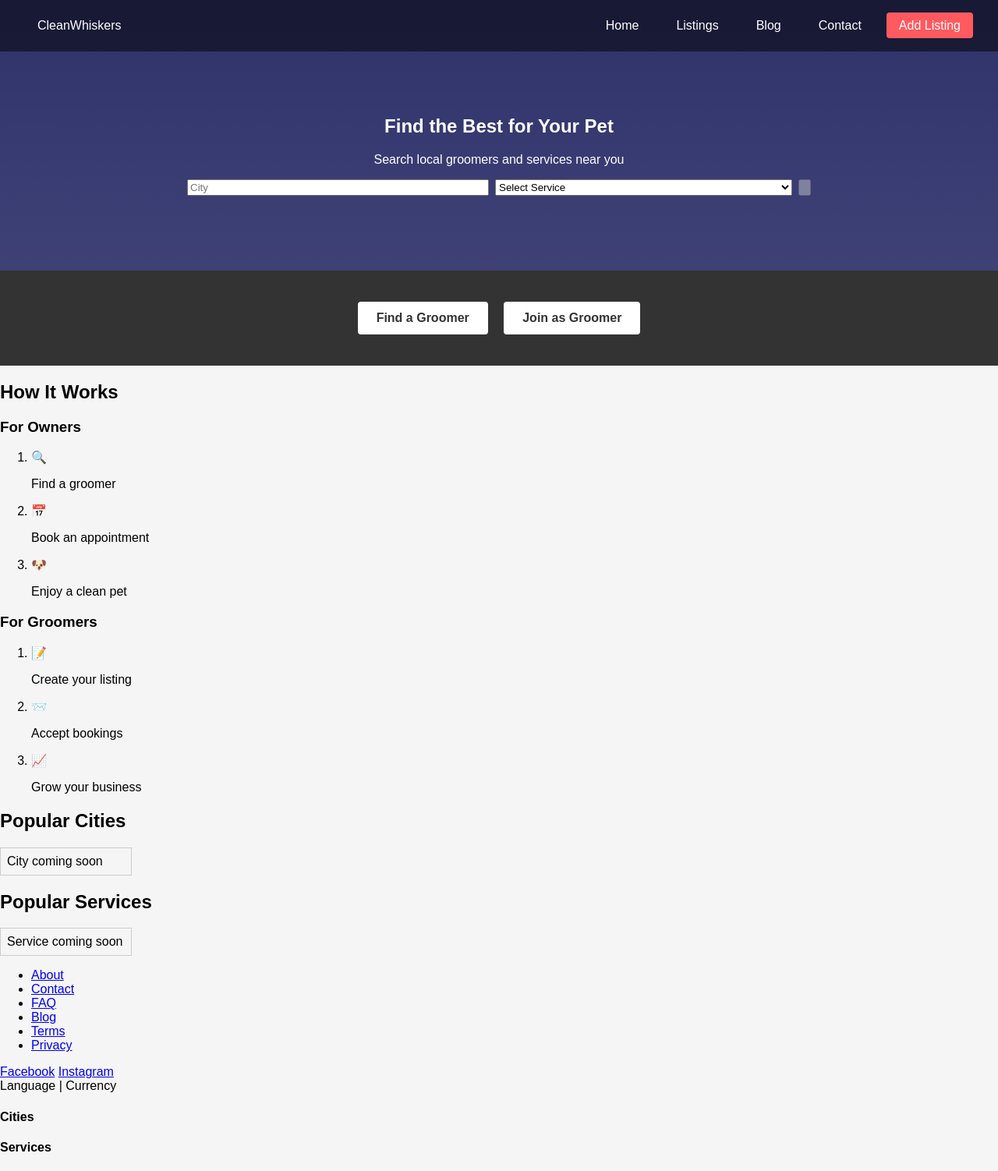
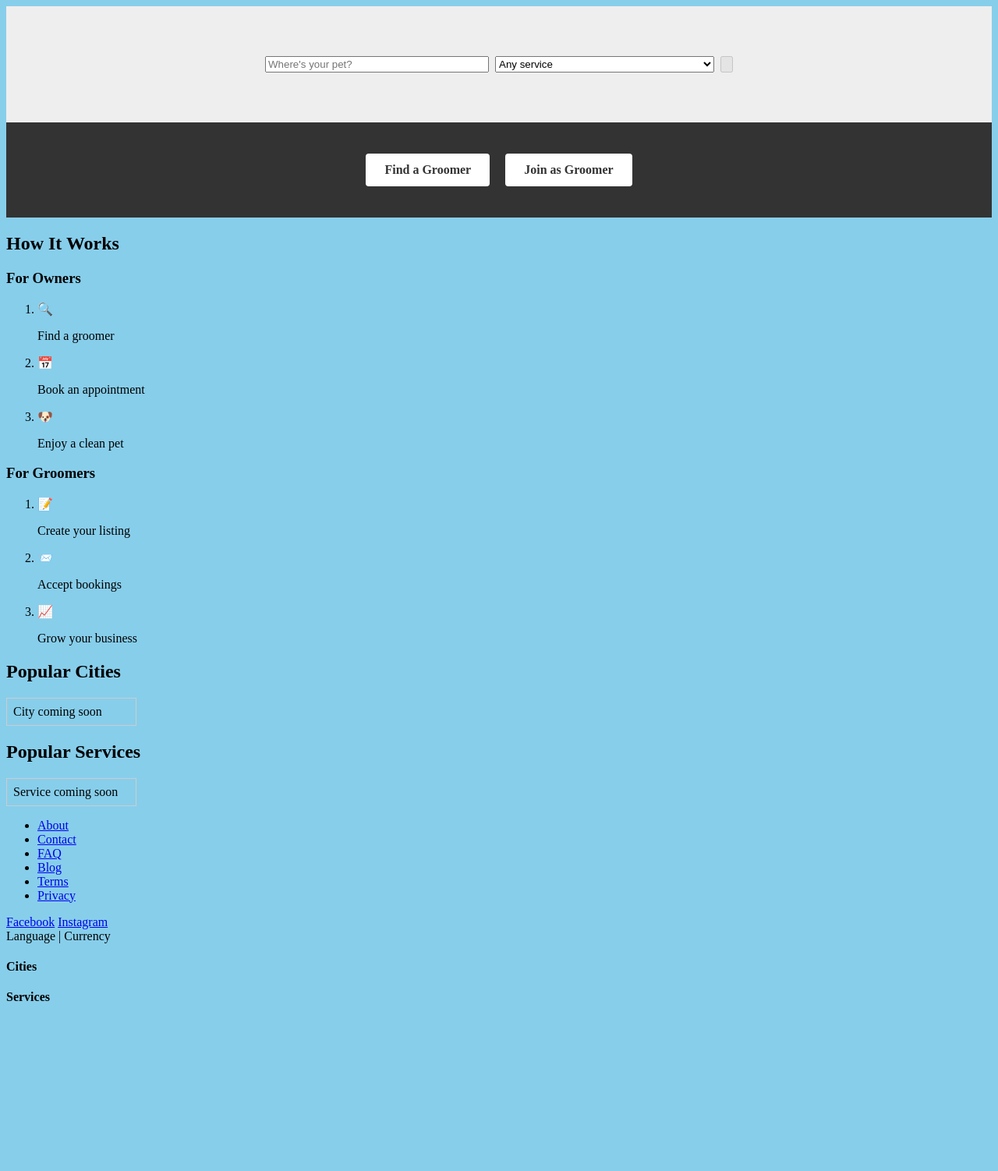
Before and after one commit to DesireOn/cleanwhiskers, a Symfony app: template templates/home/index.html.twig in a window 1280 px wide. Shown: the whole page at 78% size. After the commit the page ends 1284 px from the top, so only its background shows below. Run offline with Twig, Linux system fonts and the light colour scheme; the template is opened without the code that fills it, so the values that code supplies are empty; style sheets or scripts are compiled from the project's sources; some libraries are stand-ins or nearby versions.

Commit message:
Revert "feat: redesign homepage hero and navigation"

```diff
--- a/assets/styles/app.css
+++ b/assets/styles/app.css
@@ -1,70 +1,21 @@
 body {
-    margin: 0;
-    font-family: Arial, sans-serif;
-    background-color: #f5f5f5;
+    background-color: skyblue;
 }
-
-.site-header {
-    position: absolute;
-    top: 0;
-    left: 0;
-    width: 100%;
-    z-index: 10;
-    background: rgba(0, 0, 0, 0.5);
-}
-
-.main-nav {
-    display: flex;
-    justify-content: space-between;
-    align-items: center;
-    padding: 1rem 2rem;
-}
-
-.main-nav ul {
-    list-style: none;
-    display: flex;
-    gap: 1rem;
-    margin: 0;
-    padding: 0;
-}
-
-.main-nav a {
-    color: #fff;
-    text-decoration: none;
-    padding: 0.5rem 1rem;
-}
-
-.main-nav .nav-cta a {
-    background: #ff5a5f;
-    border-radius: 4px;
-}
-
 .hero {
-    position: relative;
-    background: url('/images/hero.svg') center/cover no-repeat;
-    color: #fff;
-    padding: 8rem 1rem 4rem;
-    text-align: center;
-}
-
-.hero-overlay {
-    position: absolute;
-    inset: 0;
-    background: rgba(0, 0, 0, 0.5);
+    background: #eee no-repeat center/cover;
+    padding: 4rem 1rem;
 }
 
 .hero-content {
-    position: relative;
-    z-index: 1;
-    max-width: 800px;
+    max-width: 600px;
     margin: 0 auto;
+    text-align: center;
 }
 
 .search-form {
     display: flex;
     flex-direction: column;
     gap: 0.5rem;
-    margin-top: 1rem;
 }
 
 @media (min-width: 600px) {
@@ -76,26 +27,6 @@ body {
     .search-form select {
         flex: 1;
     }
-}
-
-.hero-menu {
-    list-style: none;
-    display: flex;
-    flex-wrap: wrap;
-    justify-content: center;
-    gap: 0.5rem;
-    margin: 1rem 0;
-    padding: 0;
-}
-
-.hero-menu a {
-    display: block;
-    padding: 0.5rem 1rem;
-    background: rgba(255, 255, 255, 0.2);
-    border-radius: 20px;
-    color: #fff;
-    text-decoration: none;
-    font-size: 0.875rem;
 }
 
 .cta-banner {
--- a/templates/base.html.twig
+++ b/templates/base.html.twig
@@ -17,19 +17,6 @@
         {% endblock %}
     </head>
     <body>
-        <header class="site-header">
-            <nav class="main-nav">
-                <a href="{{ path('app_homepage') }}" class="logo">CleanWhiskers</a>
-                <ul>
-                    <li><a href="{{ path('app_homepage') }}">Home</a></li>
-                    <li><a href="#listings">Listings</a></li>
-                    <li><a href="#blog">Blog</a></li>
-                    <li><a href="#contact">Contact</a></li>
-                    <li class="nav-cta"><a href="{{ path('app_register', {role: 'groomer'}) }}">Add Listing</a></li>
-                </ul>
-            </nav>
-        </header>
-
         {% block body %}{% endblock %}
 
         <footer class="site-footer">
--- a/templates/home/index.html.twig
+++ b/templates/home/index.html.twig
@@ -2,24 +2,16 @@
 
 {% block body %}
 <section class="hero">
-    <div class="hero-overlay"></div>
     <div class="hero-content">
-        <h1>Find the Best for Your Pet</h1>
-        <p>Search local groomers and services near you</p>
         <form id="search-form" class="search-form" method="get" action="/search">
-            <input type="text" id="city" name="city" placeholder="City" required>
+            <input type="text" id="city" name="city" placeholder="Where's your pet?" required>
             <select id="service" name="service">
-                <option value="">Select Service</option>
+                <option value="">Any service</option>
                 <option value="grooming">Grooming</option>
                 <option value="boarding">Boarding</option>
             </select>
             <button type="submit" id="search-submit" disabled>{{ ctaLinks.find.label }}</button>
         </form>
-        <ul class="hero-menu">
-            {% for service in popularServices %}
-                <li><a href="#">{{ service.name }}</a></li>
-            {% endfor %}
-        </ul>
         <a href="{{ ctaLinks.list.url }}" class="cta-list">{{ ctaLinks.list.label }}</a>
     </div>
 </section>
```
Also changed, not shown: public/images/hero.svg (deleted).
